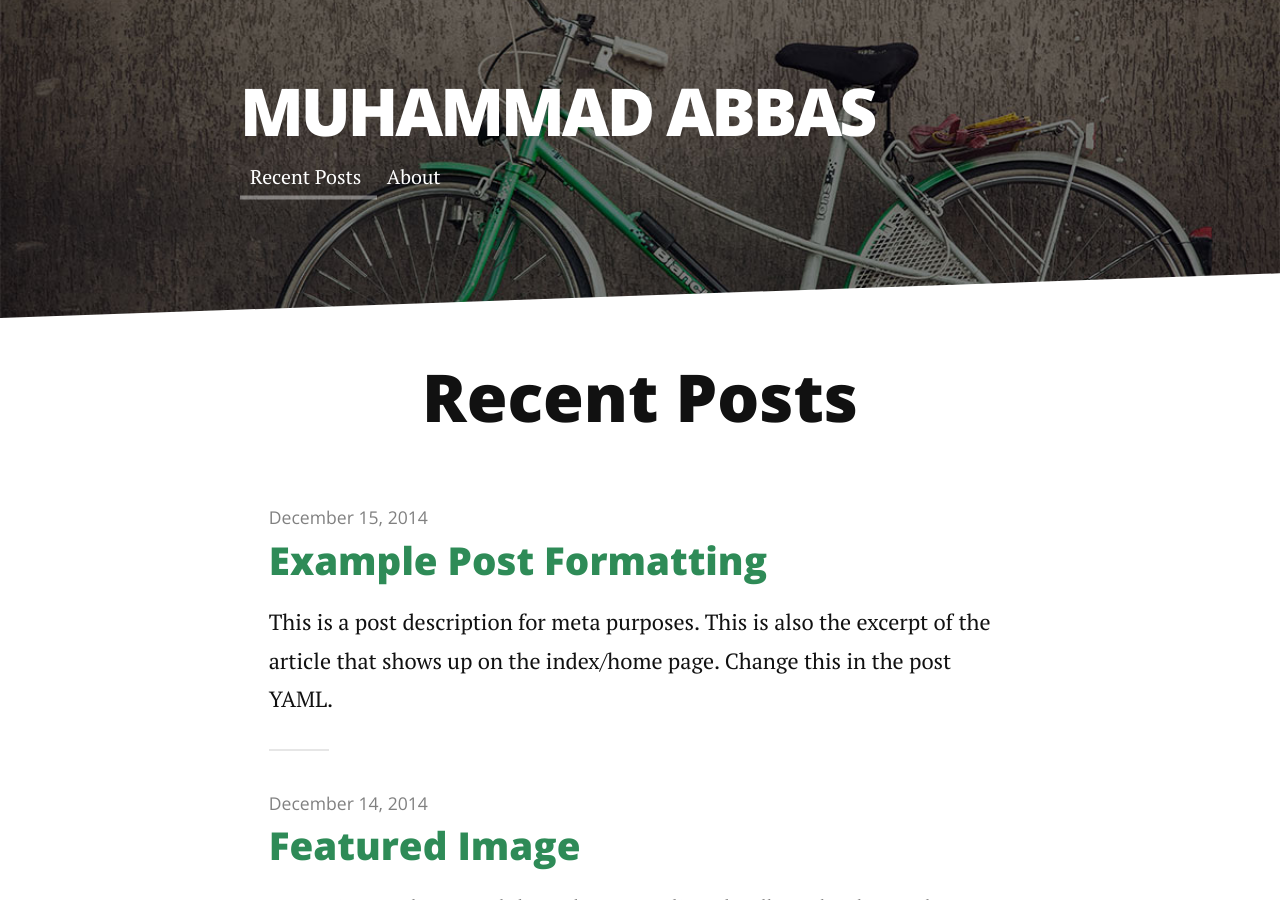
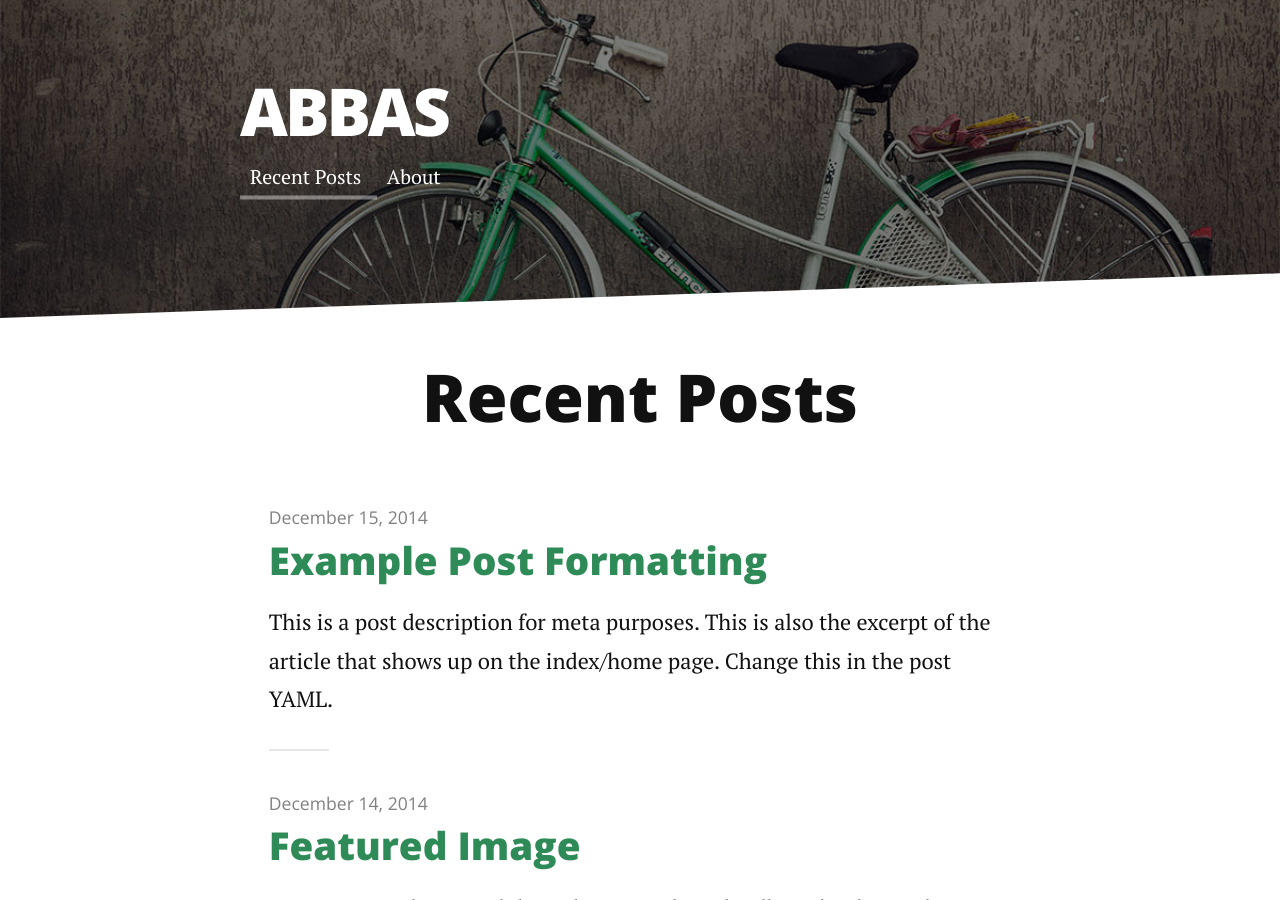
Before and after one commit to a66as/a66as.github.io, a Jekyll site: the page built from index.html, in a window 1280 px wide and 900 px high. Built offline with Jekyll 4.4.1, drawn with Linux system fonts in a browser that asks for light colours; nearby versions of some CDN libraries; the list of posts is cut into pages by our own code.

Commit message:
Update _config.yml

```diff
--- a/_config.yml
+++ b/_config.yml
@@ -1,4 +1,4 @@
-title: Muhammad Abbas
+title: Abbas
 description: Just another blog!
 
 url: http://github.com/a66as
```
